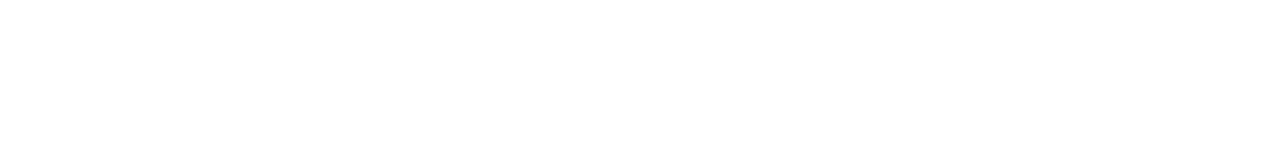
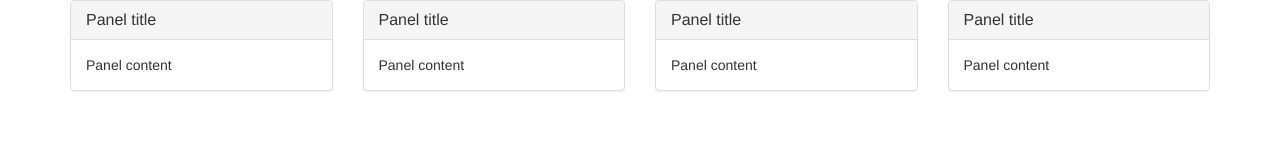
Before and after one commit to xmichelle/warm-ups, a plain HTML site: page advanced-events-pt1/index.html in a window 1280 px wide. Drawn offline with nearby package versions, Linux system fonts and the light colour scheme.

Commit message:
Started on defining the function. #50

```diff
--- a/advanced-events-pt1/index.html
+++ b/advanced-events-pt1/index.html
@@ -4,9 +4,54 @@
   <meta charset="UTF-8" />
   <meta name="viewport" content="width=device-width, initial-scale=1.0" />
   <meta http-equiv="X-UA-Compatible" content="ie=edge" />
+  <link rel="stylesheet" href="https://maxcdn.bootstrapcdn.com/bootstrap/3.3.7/css/bootstrap.min.css"/>
   <title>Advanced Events Part 1 Exercise</title>
 </head>
 <body>
+  <div class="container">
+    <div id="panels" class="row">
+      <div data-id="1" class="col-md-3">
+        <div class="panel panel-default">
+          <div class="panel-heading">
+            <h3 class="panel-title">Panel title</h3>
+          </div>
+          <div class="panel-body">
+            Panel content
+          </div>
+        </div>
+      </div>
+      <div data-id="2" class="col-md-3">
+        <div class="panel panel-default">
+          <div class="panel-heading">
+            <h3 class="panel-title">Panel title</h3>
+          </div>
+          <div class="panel-body">
+            Panel content
+          </div>
+        </div>
+      </div>
+      <div data-id="3" class="col-md-3">
+        <div class="panel panel-default">
+          <div class="panel-heading">
+            <h3 class="panel-title">Panel title</h3>
+          </div>
+          <div class="panel-body">
+            Panel content
+          </div>
+        </div>
+      </div>
+      <div data-id="4" class="col-md-3">
+        <div class="panel panel-default">
+          <div class="panel-heading">
+            <h3 class="panel-title">Panel title</h3>
+          </div>
+          <div class="panel-body">
+            Panel content
+          </div>
+        </div>
+      </div>
+    </div>
+  </div>
   <script src="main.js"></script>
 </body>
 </html>
--- a/advanced-events-pt1/main.js
+++ b/advanced-events-pt1/main.js
@@ -0,0 +1,38 @@
+
+const $panels = document.querySelector('#panels')
+const $div1 = document.querySelector('[data-id="1"]')
+
+const $panelBody1 = document.querySelector('.panel-body')
+const $parentEl1 = $panelBody1.closest('[data-id="1"]')
+console.log($parentEl1)
+
+
+$panels.addEventListener('click', (event) => {
+
+  // console.log($divs.id)
+  console.log(event.target)
+  // for (let i = 0; i < $divs.length; i++) {
+  //   if ($divs[0].id === 1){
+  //     console.log($divs[0].id)
+  //   }
+  // }
+
+  // console.log(event.target.dataset.id)
+  // const targetId = event.target.dataset.id
+  // if (targetId === 1) {
+  //   console.log(targetId)
+  // }
+})
+
+// $panels.addEventListener('click', (event) => {
+//   const panelId = event.target.dataset.id
+// })
+
+// $panels.forEach((panel) => {
+//   panel.addEventListener('click', (event) => {
+//
+//     console.log(event.target)
+//   })
+// })
+//
+// const panelId = event.target.dataset.id
```
